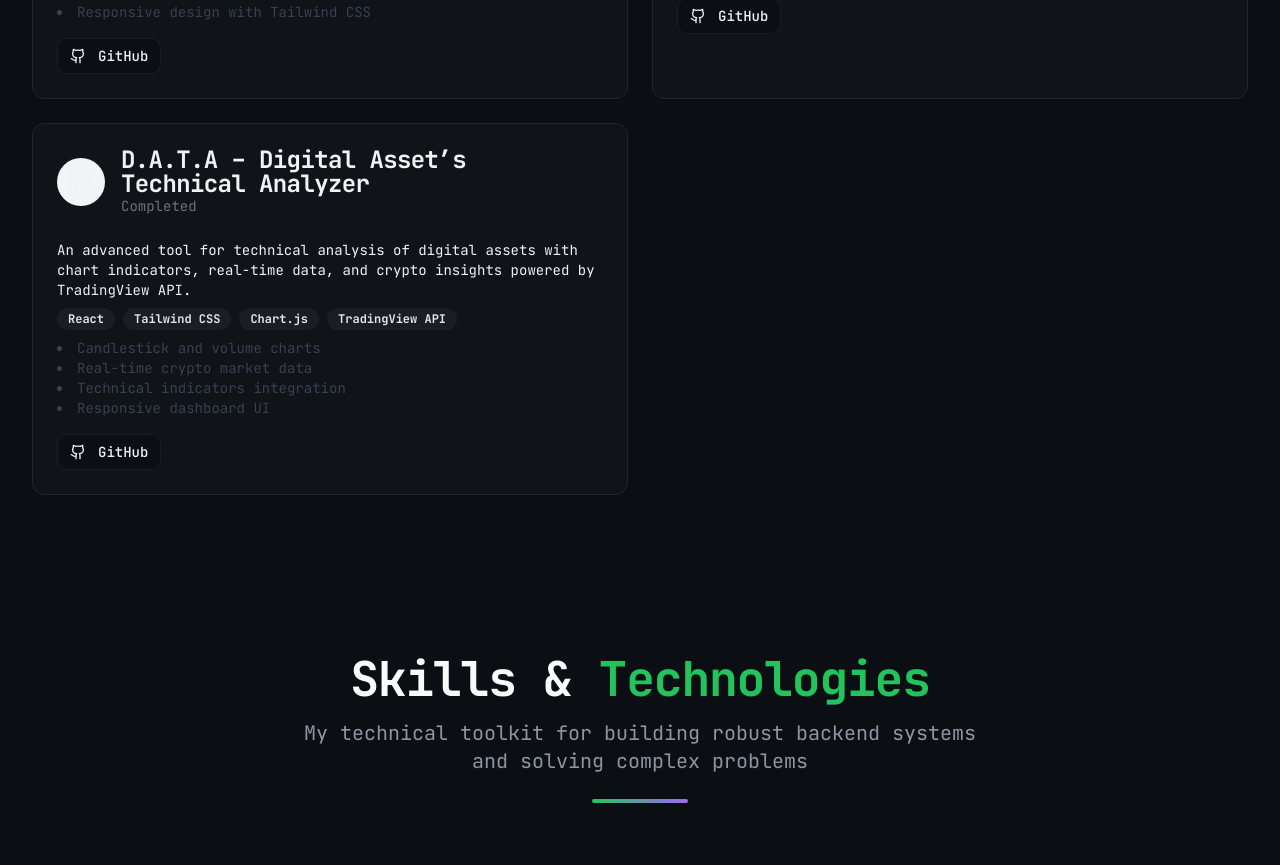
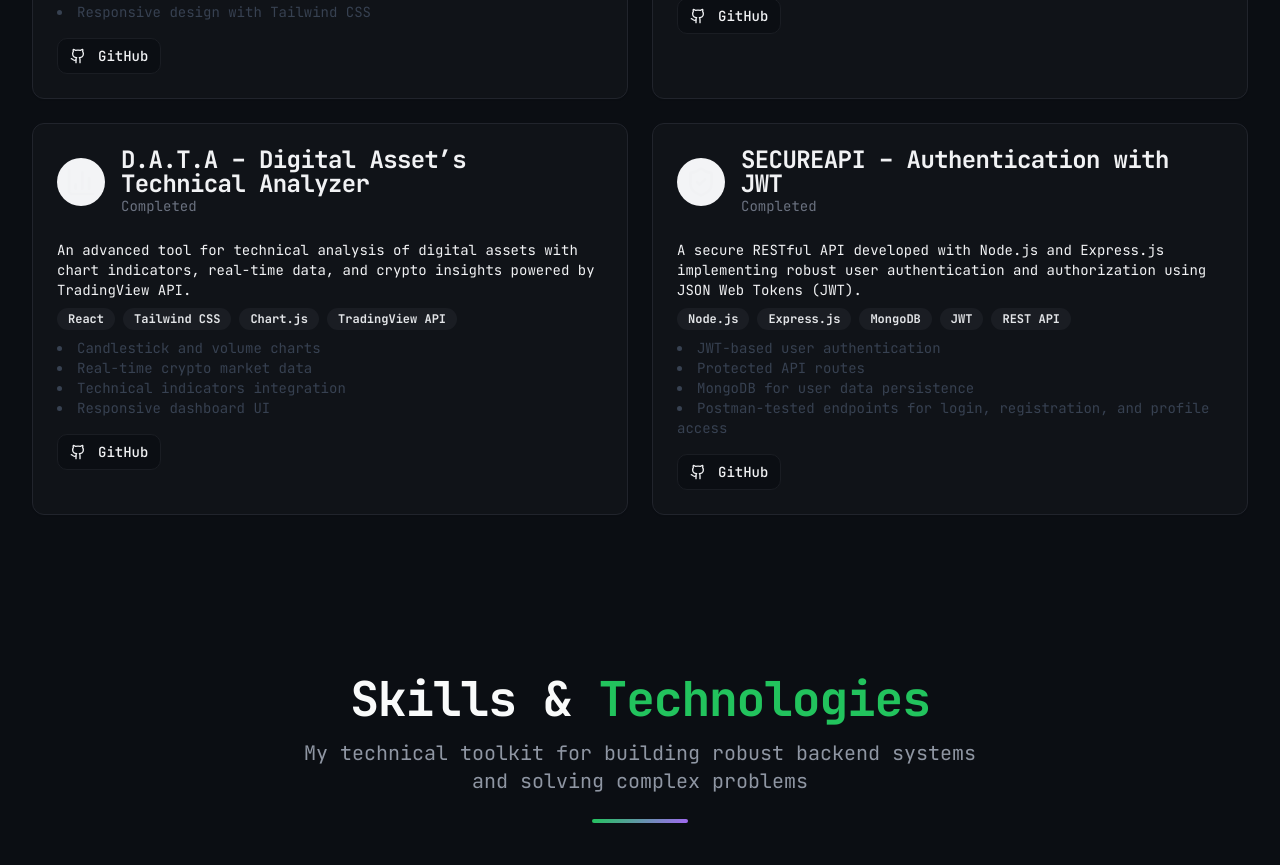
Before and after one commit to Zammmm09/zaeem-portfolio, a React (Vite) app: page / in a window 1280 px wide. Shown: the part 1980-2845 px from the top of the page. Built offline with nearby package versions, Linux system fonts and the light colour scheme.

Commit message:
Added Project

```diff
--- a/src/components/ProjectsSection.tsx
+++ b/src/components/ProjectsSection.tsx
@@ -1,8 +1,9 @@
-import { ExternalLink, Github, Lock, Database, Brain, DollarSign } from "lucide-react";
+import { ExternalLink, Github, Lock, Database, Brain, DollarSign, ShieldCheck } from "lucide-react";
 import { Card, CardContent, CardHeader, CardTitle } from "@/components/ui/card";
 import { Badge } from "@/components/ui/badge";
 import { Button } from "@/components/ui/button";
 import { BarChart3 } from "lucide-react";
+
 
 
 const ProjectsSection = () => {
@@ -48,7 +49,22 @@ const ProjectsSection = () => {
   ],
   github: "https://github.com/Zammmm09/D.A.T.A-Digital-Asset-s-Technical-Analyzer",
   status: "Completed"
-  }
+  },
+  {
+  title: "SECUREAPI – Authentication with JWT",
+  description: "A secure RESTful API developed with Node.js and Express.js implementing robust user authentication and authorization using JSON Web Tokens (JWT).",
+  icon: <ShieldCheck className="h-8 w-8" />, // <- make sure to import ShieldCheck from lucide-react
+  tech: ["Node.js", "Express.js", "MongoDB", "JWT", "REST API"],
+  features: [
+    "JWT-based user authentication",
+    "Protected API routes",
+    "MongoDB for user data persistence",
+    "Postman-tested endpoints for login, registration, and profile access"
+  ],
+  github: "https://github.com/Zammmm09/SECUREAPI-WITH-JWT",
+  status: "Completed"
+}
+
   ];
 
   return (
```
